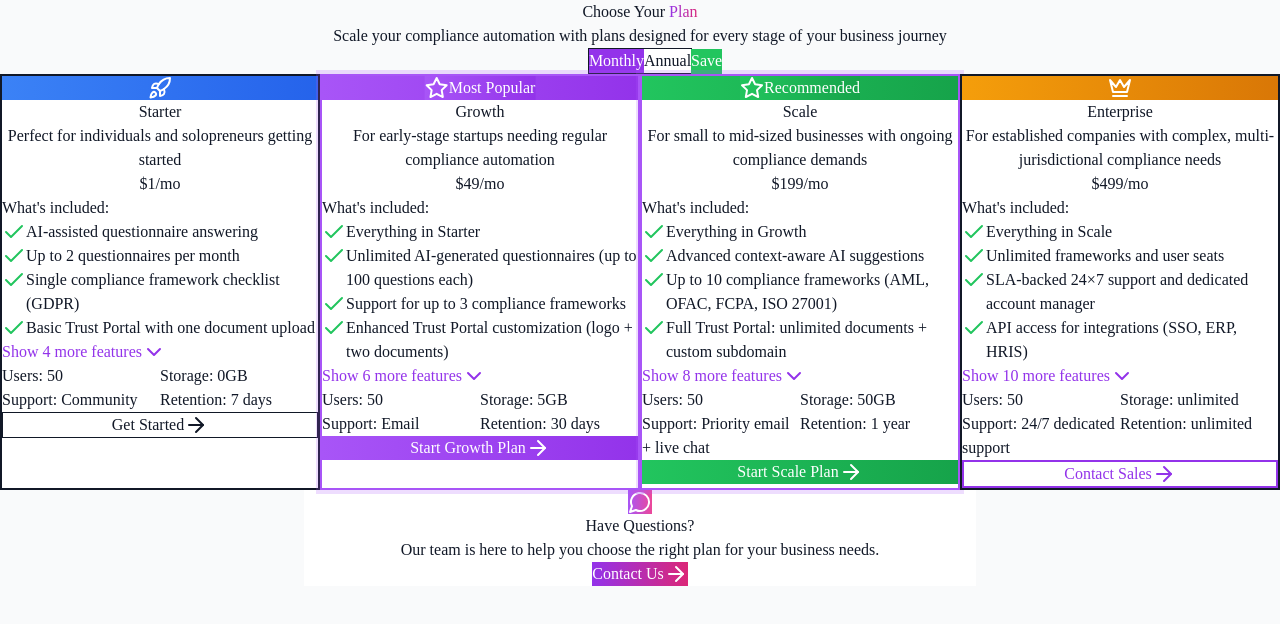
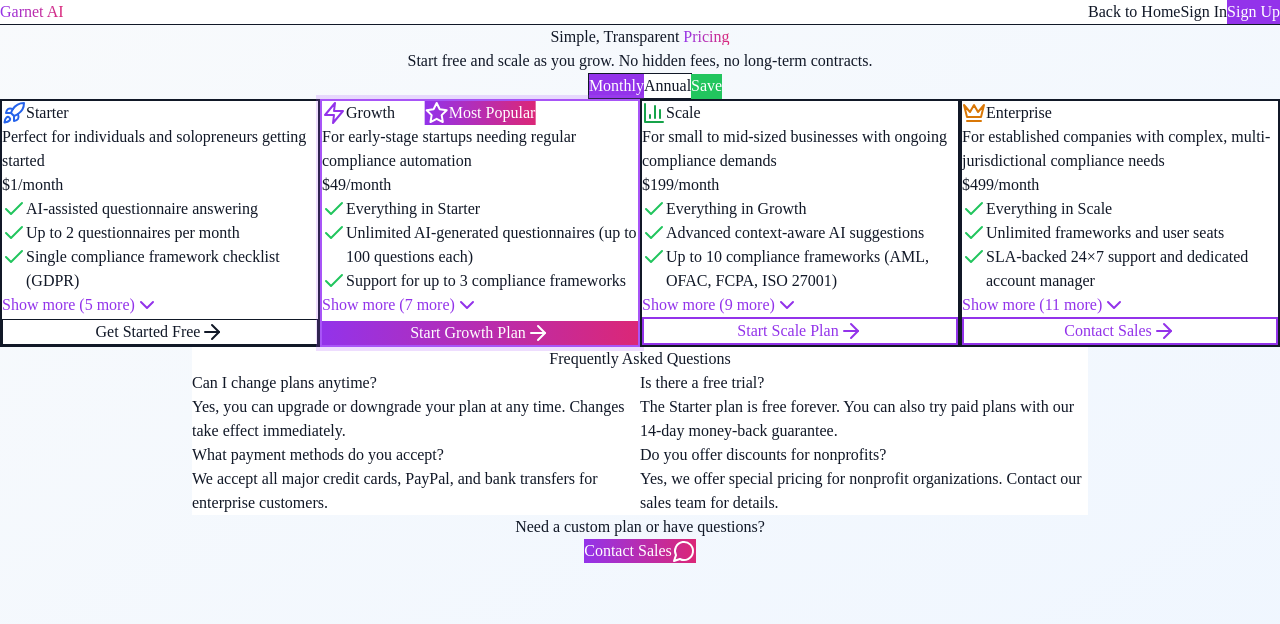
Before and after one commit to AiGarnet/garnet-compliance-saas-frontend, a Next.js app in the folder frontend/: page /pricing in a window 1280 px wide. Shown: the top 624 px of the page. Built offline with nearby package versions, Linux system fonts and the light colour scheme.

Commit message:
pricing and stripe done

```diff
--- a/frontend/app/pricing/page.tsx
+++ b/frontend/app/pricing/page.tsx
@@ -190,7 +190,7 @@ const PRICING_TIERS: PricingTier[] = [
 const PricingPage = () => {
   const [billingCycle, setBillingCycle] = useState<'monthly' | 'annual'>('monthly');
   const [isLoading, setIsLoading] = useState(false);
-  const [expandedCards, setExpandedCards] = useState<string[]>([]);
+  const [expandedCards, setExpandedCards] = useState<Set<string>>(new Set());
   const { user, isAuthenticated } = useAuth();
   const router = useRouter();
 
@@ -202,8 +202,8 @@ const PricingPage = () => {
     }
 
     if (!isAuthenticated) {
-      // Redirect to login with redirect back to pricing
-      router.push(`/auth/login?redirect=${encodeURIComponent('/pricing')}`);
+      // Redirect to signup for unauthenticated users
+      router.push(`/auth/signup?plan=${tier.id}&billing=${billingCycle}`);
       return;
     }
 
@@ -250,50 +250,121 @@ const PricingPage = () => {
     }
   };
 
+  const toggleCardExpansion = (tierId: string) => {
+    setExpandedCards(prev => {
+      const newSet = new Set(prev);
+      if (newSet.has(tierId)) {
+        newSet.delete(tierId);
+      } else {
+        newSet.add(tierId);
+      }
+      return newSet;
+    });
+  };
+
   const formatPrice = (price: number) => {
     if (price === 0) return 'Free';
     return `$${price.toLocaleString()}`;
   };
 
   const calculateAnnualSavings = (monthlyPrice: number) => {
-    const annualEquivalent = monthlyPrice * 12;
-    const actualAnnual = PRICING_TIERS.find(t => t.price.monthly === monthlyPrice)?.price.annual || 0;
-    return annualEquivalent - actualAnnual;
+    const annualPrice = monthlyPrice * 10; // Based on your pricing structure
+    const monthlyTotal = monthlyPrice * 12;
+    return monthlyTotal - annualPrice;
   };
 
-  const toggleCardExpansion = (cardId: string) => {
-    setExpandedCards(prev =>
-      prev.includes(cardId)
-        ? prev.filter(id => id !== cardId)
-        : [...prev, cardId]
-    );
-  };
-
-  const isCardExpanded = (cardId: string) => expandedCards.includes(cardId);
-
-  const getVisibleFeatures = (features: string[], isExpanded: boolean) => {
-    return isExpanded ? features : features.slice(0, 4);
+  const getPlanIcon = (planId: string) => {
+    switch (planId) {
+      case 'starter':
+        return <Rocket className="h-6 w-6 text-blue-600" />;
+      case 'growth':
+        return <Zap className="h-6 w-6 text-purple-600" />;
+      case 'scale':
+        return <BarChart3 className="h-6 w-6 text-green-600" />;
+      case 'enterprise':
+        return <Crown className="h-6 w-6 text-amber-600" />;
+      default:
+        return <Shield className="h-6 w-6 text-gray-600" />;
+    }
   };
 
   return (
-    <div className="min-h-screen bg-gradient-to-br from-gray-50 via-blue-50 to-purple-50 py-20">
-      <div className="container mx-auto px-4">
-        {/* Header Section */}
-        <div className="text-center mb-16">
+    <div className="min-h-screen bg-gradient-to-br from-slate-50 to-blue-50">
+      {/* Header */}
+      <div className="bg-white border-b border-gray-200">
+        <div className="max-w-7xl mx-auto px-4 sm:px-6 lg:px-8 py-4">
+          <div className="flex items-center justify-between">
+            <div className="flex items-center">
               <motion.div
+                className="text-2xl font-bold bg-gradient-to-r from-purple-600 to-pink-600 bg-clip-text text-transparent"
+                initial={{ opacity: 0, x: -20 }}
+                animate={{ opacity: 1, x: 0 }}
+                transition={{ duration: 0.6 }}
+              >
+                Garnet AI
+              </motion.div>
+            </div>
+            <div className="flex items-center space-x-4">
+              <button
+                onClick={() => router.push('/')}
+                className="text-gray-600 hover:text-purple-600 transition-colors"
+              >
+                Back to Home
+              </button>
+              {!isAuthenticated ? (
+                <div className="flex items-center space-x-3">
+                  <button
+                    onClick={() => router.push('/auth/login')}
+                    className="text-gray-600 hover:text-purple-600 transition-colors"
+                  >
+                    Sign In
+                  </button>
+                  <button
+                    onClick={() => router.push('/auth/signup')}
+                    className="bg-purple-600 text-white px-4 py-2 rounded-lg hover:bg-purple-700 transition-colors"
+                  >
+                    Sign Up
+                  </button>
+                </div>
+              ) : (
+                <button
+                  onClick={() => router.push('/dashboard')}
+                  className="bg-purple-600 text-white px-4 py-2 rounded-lg hover:bg-purple-700 transition-colors"
+                >
+                  Dashboard
+                </button>
+              )}
+            </div>
+          </div>
+        </div>
+      </div>
+
+      {/* Main Pricing Section */}
+      <section className="py-20">
+        <div className="max-w-7xl mx-auto px-4 sm:px-6 lg:px-8">
+          <motion.div
+            className="text-center mb-16"
             initial={{ opacity: 0, y: 20 }}
             animate={{ opacity: 1, y: 0 }}
             transition={{ duration: 0.6 }}
           >
-            <h1 className="text-5xl font-bold text-gray-900 mb-4">
-            Choose Your <span className="bg-gradient-to-r from-purple-600 to-pink-600 bg-clip-text text-transparent">Plan</span>
+            <h1 className="text-3xl sm:text-4xl md:text-5xl font-bold text-gray-900 mb-4">
+              Simple, Transparent <span className="bg-gradient-to-r from-purple-600 to-pink-600 bg-clip-text text-transparent">Pricing</span>
             </h1>
-            <p className="text-xl text-gray-600 max-w-3xl mx-auto mb-8">
-              Scale your compliance automation with plans designed for every stage of your business journey
+            <p className="text-xl text-gray-600 max-w-3xl mx-auto">
+              Start free and scale as you grow. No hidden fees, no long-term contracts.
             </p>
+          </motion.div>
 
           {/* Billing Toggle */}
-            <div className="inline-flex items-center bg-white rounded-full p-1 shadow-lg border">
+          <div className="flex justify-center mb-12">
+            <motion.div
+              className="bg-white rounded-full p-1 shadow-lg border border-gray-200"
+              initial={{ opacity: 0, scale: 0.9 }}
+              animate={{ opacity: 1, scale: 1 }}
+              transition={{ duration: 0.5, delay: 0.2 }}
+            >
+              <div className="flex">
                 <button
                   onClick={() => setBillingCycle('monthly')}
                   className={`px-6 py-3 rounded-full font-medium transition-all duration-200 ${
@@ -321,165 +392,183 @@ const PricingPage = () => {
             </motion.div>
           </div>
 
-        {/* Pricing Cards */}
-        <div className="grid grid-cols-1 md:grid-cols-2 xl:grid-cols-4 gap-6 max-w-7xl mx-auto">
+          <div className="grid grid-cols-1 sm:grid-cols-2 lg:grid-cols-4 gap-4 sm:gap-6 items-stretch">
             {PRICING_TIERS.map((tier, index) => (
               <motion.div
                 key={tier.id}
-              className={`relative bg-white rounded-2xl shadow-xl border-2 transition-all duration-300 hover:shadow-2xl hover:-translate-y-1 ${
-                tier.popular || tier.recommended
-                  ? 'border-purple-500 ring-4 ring-purple-500/20'
+                className={`relative bg-white rounded-2xl shadow-lg border-2 transition-all duration-300 hover:shadow-xl h-full flex flex-col ${
+                  tier.popular
+                    ? 'border-purple-500 ring-4 ring-purple-500/20 scale-105'
                     : 'border-gray-200 hover:border-purple-300'
                 }`}
                 initial={{ opacity: 0, y: 20 }}
                 animate={{ opacity: 1, y: 0 }}
                 transition={{ duration: 0.6, delay: 0.1 * index }}
               >
-              {/* Popular/Recommended Badge */}
-              {(tier.popular || tier.recommended) && (
-                <div className="absolute -top-4 left-1/2 transform -translate-x-1/2 z-10">
-                  <div className={`bg-gradient-to-r ${tier.color} text-white px-4 py-2 rounded-full text-sm font-bold flex items-center shadow-lg`}>
+                {tier.popular && (
+                  <div className="absolute -top-3 left-1/2 transform -translate-x-1/2">
+                    <div className="bg-gradient-to-r from-purple-600 to-pink-600 text-white px-4 py-1 rounded-full text-sm font-medium flex items-center">
                       <Star className="h-4 w-4 mr-1" />
-                    {tier.popular ? 'Most Popular' : 'Recommended'}
+                      Most Popular
                     </div>
                   </div>
                 )}
 
-              <div className="p-6">
-                {/* Plan Header */}
-                <div className="text-center mb-6">
-                  <div className={`w-16 h-16 mx-auto mb-4 rounded-2xl bg-gradient-to-r ${tier.color} flex items-center justify-center text-white shadow-lg`}>
-                    {tier.icon}
-                  </div>
-                  <h3 className="text-2xl font-bold text-gray-900 mb-2">{tier.name}</h3>
-                  <p className="text-gray-600 text-sm leading-relaxed">{tier.description}</p>
+                <div className="p-4 sm:p-6 flex flex-col h-full">
+                  {/* Plan Icon & Name */}
+                  <div className="flex items-center mb-3">
+                    {getPlanIcon(tier.id)}
+                    <h3 className="text-lg sm:text-xl font-bold text-gray-900 ml-3">{tier.name}</h3>
                   </div>
 
+                  {/* Description */}
+                  <p className="text-gray-600 text-sm mb-4 line-clamp-2">{tier.description}</p>
+
                   {/* Price */}
-                <div className="text-center mb-6">
-                  <div className="flex items-baseline justify-center">
-                    <span className="text-4xl font-bold text-gray-900">
+                  <div className="mb-4">
+                    <div className="flex items-baseline">
+                      <span className="text-2xl sm:text-3xl font-bold text-gray-900">
                         {formatPrice(tier.price[billingCycle])}
                       </span>
                       {tier.price[billingCycle] > 0 && (
-                      <span className="text-gray-500 ml-2">
-                        /{billingCycle === 'monthly' ? 'mo' : 'yr'}
+                        <span className="text-gray-500 ml-2 text-sm">
+                          /{billingCycle === 'monthly' ? 'month' : 'year'}
                         </span>
                       )}
                     </div>
                     {billingCycle === 'annual' && tier.price.monthly > 0 && (
-                    <p className="text-sm text-green-600 mt-2 font-medium">
+                      <p className="text-xs text-green-600 mt-1">
                         Save ${calculateAnnualSavings(tier.price.monthly)} per year
                       </p>
                     )}
                   </div>
 
                   {/* Features */}
-                <div className="mb-6">
-                  <h4 className="font-semibold text-gray-900 mb-3">What's included:</h4>
-                  <ul className="space-y-2">
+                  <div className="flex-grow mb-4">
+                    <ul className="space-y-2 text-sm">
+                      {tier.features.slice(0, 3).map((feature, featureIndex) => (
+                        <li key={featureIndex} className="flex items-start">
+                          <Check className="h-4 w-4 text-green-500 mr-2 mt-0.5 flex-shrink-0" />
+                          <span className="text-gray-700">{feature}</span>
+                        </li>
+                      ))}
+
+                      {/* Expandable Features */}
                       <AnimatePresence>
-                      {getVisibleFeatures(tier.features, isCardExpanded(tier.id)).map((feature, featureIndex) => (
-                        <motion.li
-                          key={featureIndex}
-                          className="flex items-start"
-                          initial={{ opacity: 0, x: -10 }}
-                          animate={{ opacity: 1, x: 0 }}
-                          exit={{ opacity: 0, x: -10 }}
-                          transition={{ delay: featureIndex * 0.05 }}
+                        {expandedCards.has(tier.id) && tier.features.length > 3 && (
+                          <motion.div
+                            initial={{ opacity: 0, height: 0 }}
+                            animate={{ opacity: 1, height: 'auto' }}
+                            exit={{ opacity: 0, height: 0 }}
+                            transition={{ duration: 0.3 }}
+                            className="overflow-hidden"
                           >
-                          <Check className="h-4 w-4 text-green-500 mr-3 mt-0.5 flex-shrink-0" />
-                          <span className="text-gray-700 text-sm">{feature}</span>
-                        </motion.li>
+                            {tier.features.slice(3).map((feature, featureIndex) => (
+                              <li key={featureIndex + 3} className="flex items-start mb-2">
+                                <Check className="h-4 w-4 text-green-500 mr-2 mt-0.5 flex-shrink-0" />
+                                <span className="text-gray-700">{feature}</span>
+                              </li>
                             ))}
+                          </motion.div>
+                        )}
                       </AnimatePresence>
-                </ul>
 
                       {/* Show More/Less Button */}
-                  {tier.features.length > 4 && (
+                      {tier.features.length > 3 && (
+                        <li className="mt-2">
                           <button
                             onClick={() => toggleCardExpansion(tier.id)}
-                      className="mt-3 text-purple-600 hover:text-purple-700 text-sm font-medium flex items-center transition-colors"
+                            className="text-purple-600 hover:text-purple-700 text-xs font-medium flex items-center transition-colors"
                           >
-                      {isCardExpanded(tier.id) ? (
+                            {expandedCards.has(tier.id) ? (
                               <>
-                          Show less <ChevronUp className="h-4 w-4 ml-1" />
+                                Show less <ChevronDown className="h-3 w-3 ml-1 rotate-180 transition-transform" />
                               </>
                             ) : (
                               <>
-                          Show {tier.features.length - 4} more features <ChevronDown className="h-4 w-4 ml-1" />
+                                Show more ({tier.features.length - 3} more) <ChevronDown className="h-3 w-3 ml-1 transition-transform" />
                               </>
                             )}
                           </button>
+                        </li>
                       )}
-                </div>
-
-                {/* Plan Limits - Compact */}
-                <div className="mb-6 p-3 bg-gray-50 rounded-lg">
-                  <div className="grid grid-cols-2 gap-2 text-xs text-gray-600">
-                    <div><span className="font-medium">Users:</span> {tier.limits.users}</div>
-                    <div><span className="font-medium">Storage:</span> {tier.limits.storage}</div>
-                    <div><span className="font-medium">Support:</span> {tier.limits.support.split('(')[0]}</div>
-                    <div><span className="font-medium">Retention:</span> {tier.limits.dataRetention}</div>
-                  </div>
+                    </ul>
                   </div>
 
                   {/* CTA Button */}
                   <button
                     onClick={() => handleSelectPlan(tier)}
                     disabled={isLoading}
-                  className={`w-full py-3 px-6 rounded-xl font-semibold transition-all duration-200 flex items-center justify-center group ${
-                    tier.popular || tier.recommended
-                      ? `bg-gradient-to-r ${tier.color} text-white hover:shadow-lg hover:scale-105 shadow-md`
+                    className={`w-full py-2.5 sm:py-3 px-3 sm:px-4 rounded-lg font-medium text-xs sm:text-sm transition-all duration-200 flex items-center justify-center mt-auto ${
+                      tier.popular
+                        ? 'bg-gradient-to-r from-purple-600 to-pink-600 text-white hover:from-purple-700 hover:to-pink-700 shadow-lg hover:shadow-xl'
                         : tier.id === 'starter'
                         ? 'bg-gray-100 text-gray-900 hover:bg-gray-200 border border-gray-300'
                         : 'bg-white text-purple-600 border-2 border-purple-600 hover:bg-purple-50'
                     } ${isLoading ? 'opacity-50 cursor-not-allowed' : ''}`}
                   >
-                  {isLoading ? (
-                    <div className="animate-spin rounded-full h-5 w-5 border-2 border-white border-t-transparent mr-2" />
-                  ) : (
-                    <>
-                      {tier.id === 'starter' && 'Get Started'}
+                    {tier.id === 'starter' && 'Get Started Free'}
                     {tier.id === 'growth' && 'Start Growth Plan'}
                     {tier.id === 'scale' && 'Start Scale Plan'}
                     {tier.id === 'enterprise' && 'Contact Sales'}
-                      <ArrowRight className="h-4 w-4 ml-2 group-hover:translate-x-1 transition-transform" />
-                    </>
-                  )}
+                    <ArrowRight className="h-4 w-4 ml-2" />
                   </button>
                 </div>
               </motion.div>
             ))}
           </div>
 
-        {/* Contact Section for Questions */}
+          {/* Additional Information */}
+          <div className="text-center mt-12">
             <motion.div
-          className="mt-20 text-center"
               initial={{ opacity: 0, y: 20 }}
               animate={{ opacity: 1, y: 0 }}
               transition={{ duration: 0.6, delay: 0.8 }}
+              className="bg-white rounded-xl p-6 shadow-lg max-w-4xl mx-auto"
             >
-          <div className="bg-white rounded-2xl shadow-xl p-8 max-w-2xl mx-auto">
-            <div className="flex items-center justify-center mb-4">
-              <div className="w-12 h-12 bg-gradient-to-r from-purple-500 to-pink-500 rounded-full flex items-center justify-center">
-                <MessageCircle className="h-6 w-6 text-white" />
+              <h3 className="text-xl font-semibold text-gray-900 mb-4">Frequently Asked Questions</h3>
+              <div className="grid grid-cols-1 md:grid-cols-2 gap-6 text-left">
+                <div>
+                  <h4 className="font-medium text-gray-900 mb-2">Can I change plans anytime?</h4>
+                  <p className="text-sm text-gray-600">Yes, you can upgrade or downgrade your plan at any time. Changes take effect immediately.</p>
+                </div>
+                <div>
+                  <h4 className="font-medium text-gray-900 mb-2">Is there a free trial?</h4>
+                  <p className="text-sm text-gray-600">The Starter plan is free forever. You can also try paid plans with our 14-day money-back guarantee.</p>
+                </div>
+                <div>
+                  <h4 className="font-medium text-gray-900 mb-2">What payment methods do you accept?</h4>
+                  <p className="text-sm text-gray-600">We accept all major credit cards, PayPal, and bank transfers for enterprise customers.</p>
+                </div>
+                <div>
+                  <h4 className="font-medium text-gray-900 mb-2">Do you offer discounts for nonprofits?</h4>
+                  <p className="text-sm text-gray-600">Yes, we offer special pricing for nonprofit organizations. Contact our sales team for details.</p>
                 </div>
               </div>
-            <h2 className="text-2xl font-bold text-gray-900 mb-3">Have Questions?</h2>
-            <p className="text-gray-600 mb-6">
-              Our team is here to help you choose the right plan for your business needs.
+            </motion.div>
+          </div>
+
+          {/* Contact Section */}
+          <div className="text-center mt-8">
+            <motion.div
+              initial={{ opacity: 0, y: 20 }}
+              animate={{ opacity: 1, y: 0 }}
+              transition={{ duration: 0.6, delay: 1 }}
+            >
+              <p className="text-gray-600 mb-4">
+                Need a custom plan or have questions?
               </p>
               <button
                 onClick={() => router.push('/contact')}
-              className="bg-gradient-to-r from-purple-600 to-pink-600 text-white px-8 py-3 rounded-xl font-semibold hover:from-purple-700 hover:to-pink-700 transition-all duration-200 hover:shadow-lg hover:scale-105 flex items-center mx-auto"
+                className="bg-gradient-to-r from-purple-600 to-pink-600 text-white px-6 py-3 rounded-lg font-medium hover:shadow-lg transition-all duration-200 inline-flex items-center"
               >
-              Contact Us
-              <ArrowRight className="h-5 w-5 ml-2" />
+                Contact Sales
+                <MessageCircle className="h-4 w-4 ml-2" />
               </button>
-          </div>
             </motion.div>
           </div>
+        </div>
+      </section>
     </div>
   );
 };
```
Lines whose indentation alone changed are shown as unchanged.
